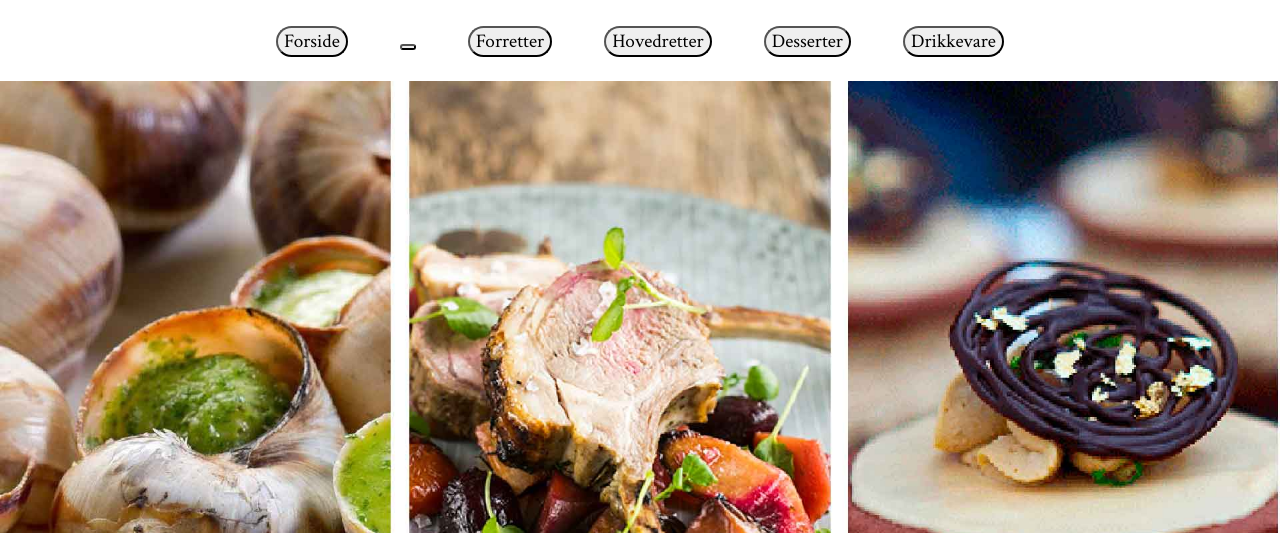
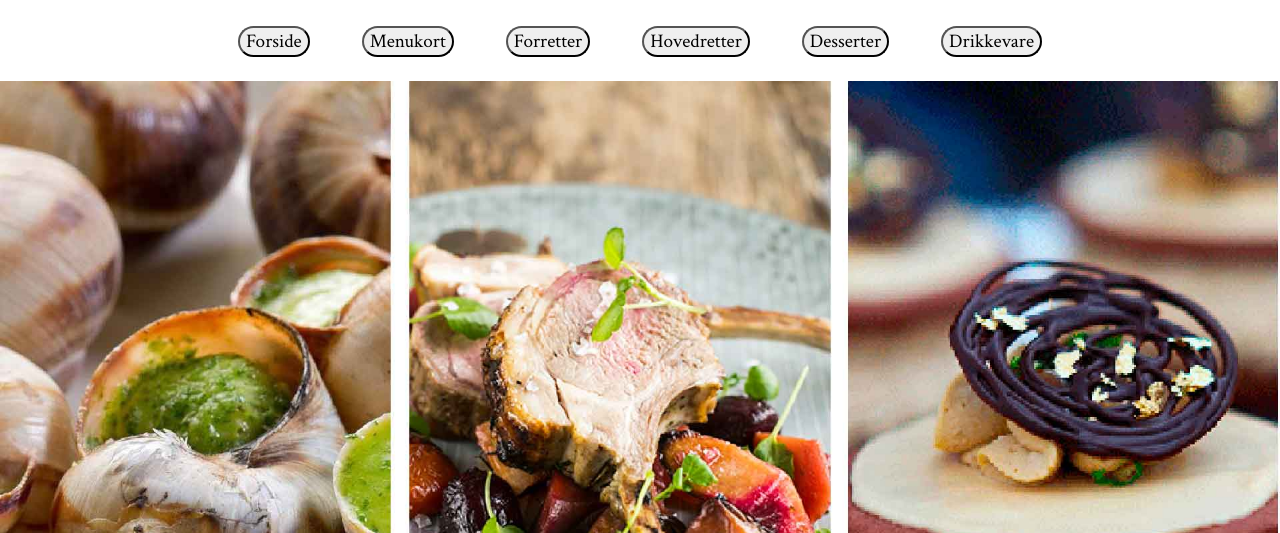
Before and after one commit to iben1252/fransk, a plain HTML site: page index.html in a window 1280 px wide. Shown: the part 267-800 px from the top of the page. Drawn offline with Linux system fonts and the light colour scheme.

Commit message:
rettet knap

```diff
--- a/index.html
+++ b/index.html
@@ -24,7 +24,7 @@
         <nav>
             <div class="menu">
                 <button class="kontakt">Forside</button>
-                <a href="menu.html"><button class="filter" data-mad="alle"></button></a>
+                <a href="menu.html"><button class="filter" data-mad="alle">Menukort</button></a>
                 <a href="menu.html"><button class="filter" data-mad="forretter">Forretter</button></a>
                 <a href="menu.html"><button class="filter" data-mad="hovedretter">Hovedretter</button></a>
                 <a href="menu.html"><button class="filter" data-mad="desserter">Desserter</button></a>
```
